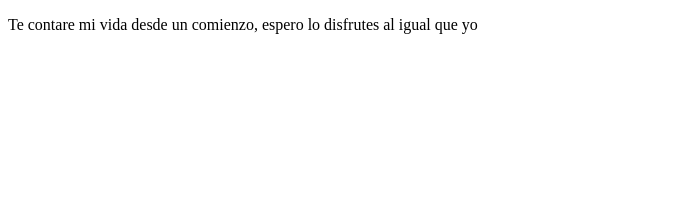
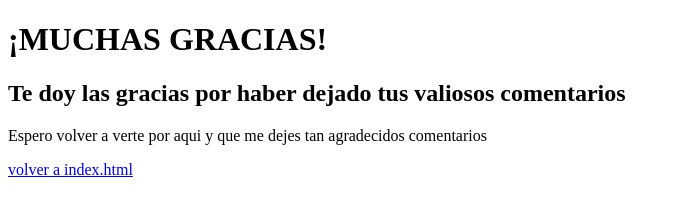
Before and after one commit to MateoEmiliano2401/MateoEmiliano2401.github.io, a plain HTML site: page thanks.html in a window 1280 px wide. Shown: the whole page, without its empty margins (0-680 px from the left). Drawn offline with Linux system fonts and the light colour scheme.

Commit message:
subir todo

```diff
--- a/thanks.html
+++ b/thanks.html
@@ -4,10 +4,12 @@
     <meta charset="UTF-8">
     <meta http-equiv="X-UA-Compatible" content="IE=edge">
     <meta name="viewport" content="width=device-width, initial-scale=1.0">
-    <title>Mi Vida desde cero</title>
-    <p>Te contare mi vida desde un comienzo, espero lo disfrutes al igual que yo</p>
+    <title>Mateo Navarro</title>
 </head>
 <body>
-
+    <h1>¡MUCHAS GRACIAS!</h1>
+    <h2>Te doy las gracias por haber dejado tus valiosos comentarios</h2>
+    <p>Espero volver a verte por aqui y que me dejes tan agradecidos comentarios</p>
+    <a href="index.html">volver a index.html</a>
 </body>
 </html>
```
Also changed, not shown: index.html (+1 -0 lines).
